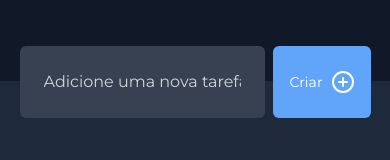
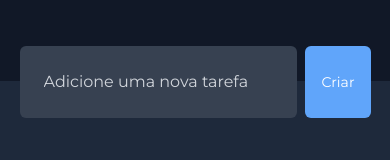
Before and after one commit to eltonsantos/nextodo, a Next.js app: page / in a window 390 px wide. Shown: the part 143-303 px from the top of the page. Built offline with nearby package versions, Linux system fonts and the light colour scheme; no server answers; the database is empty.

Commit message:
Improve responsivity

```diff
--- a/src/components/Input.tsx
+++ b/src/components/Input.tsx
@@ -45,7 +45,9 @@ export default function Input({ onTaskAdded }: InputProps) {
         disabled={isLoading || !title.trim()}
       >
         {isLoading ? "Criando..." : "Criar"}
-        <CirclePlus />
+        <span className="hidden sm:inline-block lg:inline-block xl:inline-block md:inline-block 2xl:inline-block">
+          <CirclePlus />
+        </span>
       </button>
     </div>
   );
--- a/src/components/List.tsx
+++ b/src/components/List.tsx
@@ -117,6 +117,7 @@ export default function List({ refreshTrigger }: ListProps) {
                     className="flex-1 bg-gray-600 text-white rounded p-4"
                     onKeyUp={(e) => e.key === 'Enter' && handleEdit(task.id)}
                   />
+                  <div className="flex gap-2 sm:flex-row flex-col">
                     <button
                       onClick={() => handleEdit(task.id)}
                       className="text-green-500 hover:text-green-400"
@@ -129,6 +130,7 @@ export default function List({ refreshTrigger }: ListProps) {
                     >
                       Cancelar
                     </button>
+                  </div>
                 </div>
               ) : (
                 <div key={task.id} className="flex justify-between p-4 bg-gray-700 rounded-lg">
```
Lines whose indentation alone changed are shown as unchanged.
